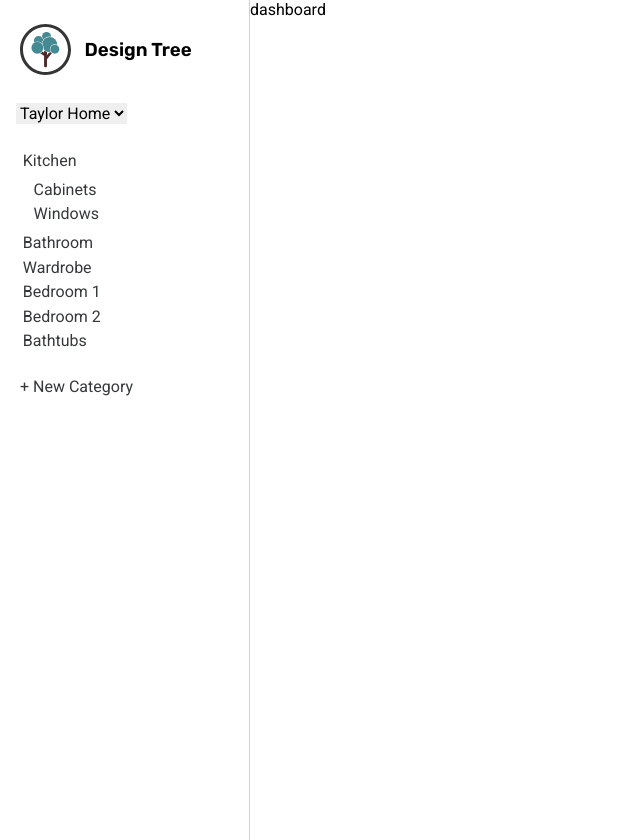
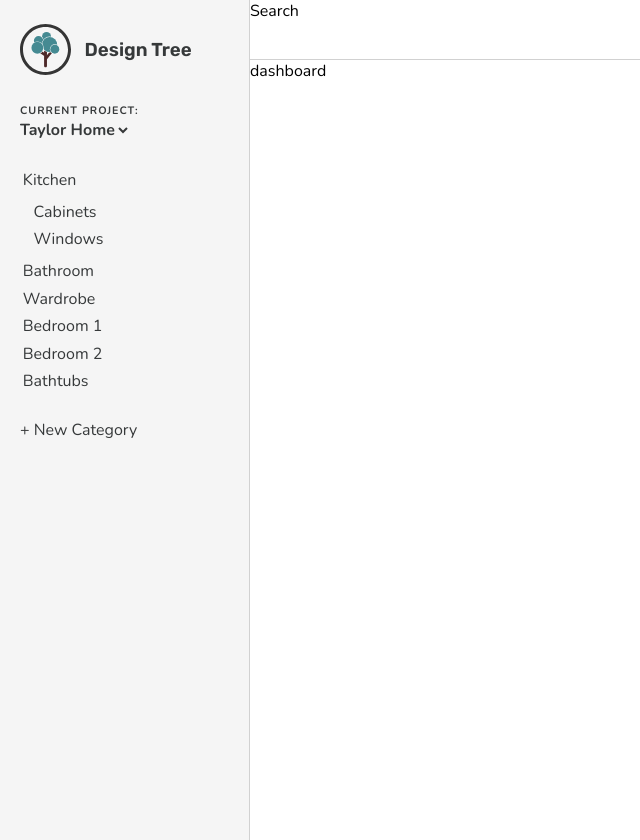
Before and after one commit to peter-yhc/design-tree-web, a React app: page /#/dashboard in a window 1280 px wide. Shown: the whole page, without its empty margins (0-640 px from the left). Built offline with nearby package versions, Linux system fonts and the light colour scheme.

Commit message:
moves global css to GlobalStyle.jsx, cleans up sidenav a bit more

```diff
--- a/package.json
+++ b/package.json
@@ -25,6 +25,7 @@
     "@types/styled-components": "^5.1.12",
     "react": "^17.0.2",
     "react-dom": "^17.0.2",
+    "react-feather": "^2.0.9",
     "react-router-dom": "^5.2.0",
     "styled-components": "^5.3.0",
     "typescript": "^4.3.5"
--- /dev/null
+++ b/src/GlobalStyles.tsx
@@ -0,0 +1,64 @@
+import { createGlobalStyle } from 'styled-components';
+import { ThemeType } from './theme';
+
+const GlobalStyle = createGlobalStyle<{theme: ThemeType}>`
+  html, body {
+    margin: 0;
+    padding: 0;
+    font-family: "Nunito", Arial, sans-serif;
+    font-size: 16px;
+    height: 100%;
+  }
+
+  #app {
+    height: 100%;
+  }
+
+  h1 {
+    font-size: 2em;
+    font-weight: 700;
+    font-family: "Rubik", sans-serif;
+  }
+
+  h2 {
+    font-size: 1.5em;
+    font-weight: 700;
+    font-family: "Rubik", sans-serif;
+  }
+
+  h3 {
+    font-size: 1.17em;
+    font-weight: 600;
+    font-family: "Rubik", sans-serif;
+  }
+
+  h4 {
+    font-size: 1em;
+    font-weight: 600;
+  }
+
+  h5 {
+    font-size: 0.83em;
+    font-weight: bold;
+  }
+
+  h6 {
+    font-size: 0.67em;
+    font-weight: bold;
+    margin: 0;
+    text-transform: uppercase;
+    letter-spacing: 1px;
+  }
+
+  h1, h2, h3, h4, h5, h6 {
+    color: ${(props) => props.theme.colours.black};
+  }
+
+  button, input, textarea, select {
+    font-size: inherit;
+    font-family: inherit;
+    color: ${(props) => props.theme.colours.black};
+  }
+`;
+
+export default GlobalStyle;
--- a/src/index.html
+++ b/src/index.html
@@ -4,60 +4,10 @@
   <meta charset="UTF-8">
   <meta name="viewport" content="width=device-width, initial-scale=1">
   <title>Design Tree</title>
+  <style>
+    @import url('https://fonts.googleapis.com/css2?family=Nunito:wght@400;500;700&family=Rubik:wght@600;700&display=swap');
+  </style>
 </head>
-<style>
-    @import url('https://fonts.googleapis.com/css2?family=Roboto:wght@400;500;700&family=Rubik:wght@600;700&display=swap');
-
-    html, body {
-        margin: 0;
-        padding: 0;
-        font-family: "Roboto", Arial, sans-serif;
-        font-size: 16px;
-        height: 100%;
-    }
-
-    #app {
-        height: 100%;
-    }
-
-    h1 {
-        font-size: 2em;
-        font-weight: 700;
-        font-family: "Rubik", sans-serif;
-    }
-
-    h2 {
-        font-size: 1.5em;
-        font-weight: 700;
-        font-family: "Rubik", sans-serif;
-    }
-
-    h3 {
-        font-size: 1.17em;
-        font-weight: 600;
-        font-family: "Rubik", sans-serif;
-    }
-
-    h4 {
-        font-size: 1em;
-        font-weight: 600;
-    }
-
-    h5 {
-        font-size: 0.83em;
-        font-weight: bold;
-    }
-
-    h6 {
-        font-size: 0.67em;
-        font-weight: bold;
-    }
-
-    button, input, textarea, select {
-        font-size: inherit;
-        font-family: inherit;
-    }
-</style>
 <body>
 <div id="app" style="height: 100%"></div>
 </body>
--- a/src/index.tsx
+++ b/src/index.tsx
@@ -4,10 +4,12 @@ import { HashRouter } from 'react-router-dom';
 import { ThemeProvider } from 'styled-components';
 import theme from 'theme';
 import App from './App';
+import GlobalStyle from './GlobalStyles';
 
 ReactDOM.render(
   <HashRouter>
     <ThemeProvider theme={theme}>
+      <GlobalStyle />
       <App />
     </ThemeProvider>
   </HashRouter>,
--- a/src/pages/components/base-container/BaseContainer.tsx
+++ b/src/pages/components/base-container/BaseContainer.tsx
@@ -6,6 +6,21 @@ const Container = styled.div`
   height: 100%;
   display: grid;
   grid-template-columns: 250px auto;
+  grid-template-rows: 60px auto;
+  grid-template-areas: "nav header" "nav main";
+`;
+
+const Nav = styled(SideNav)`
+  grid-area: nav;
+`;
+
+const Header = styled.header`
+  grid-area: header;
+  border-bottom: 1px ${(props) => props.theme.colours.grey} solid;
+`;
+
+const Main = styled.main`
+  grid-area: main;
 `;
 
 interface BaseContainerProps {
@@ -15,8 +30,13 @@ interface BaseContainerProps {
 export default function BaseContainer({ children }: BaseContainerProps) {
   return (
     <Container>
-      <SideNav />
-      {children}
+      <Nav />
+      <Header>
+        Search
+      </Header>
+      <Main>
+        {children}
+      </Main>
     </Container>
   );
 }
--- a/src/pages/components/select/Select.tsx
+++ b/src/pages/components/select/Select.tsx
@@ -4,6 +4,7 @@ import styled from 'styled-components';
 const SelectBox = styled.select`
   margin-left: -4px;
   border: 0;
+  background-color: transparent;
 `;
 
 interface SelectProps {
--- a/src/pages/components/side-nav/SideNav.tsx
+++ b/src/pages/components/side-nav/SideNav.tsx
@@ -1,4 +1,4 @@
-import React from 'react';
+import React, { HTMLAttributes } from 'react';
 import styled from 'styled-components';
 import Logo from 'assets/images/Logo.svg';
 import { Link } from 'react-router-dom';
@@ -9,6 +9,7 @@ const Nav = styled.nav`
   height: 100%;
   border-right: 1px ${(props) => props.theme.colours.grey} solid;
   padding: ${(props) => props.theme.innerSpacing.large};
+  background-color: ${(props) => props.theme.colours.lightGrey};
 `;
 
 const LogoContainer = styled.div`
@@ -47,9 +48,13 @@ const SubCategories = styled.div`
   display: flex;
   flex-direction: column;
 `;
+const ProjectLabel = styled.label`
+  display: block;
+  margin-top: ${(props) => props.theme.outerSpacing.medium};
+`;
 
 const ProjectSelect = styled(Select)`
-  margin-top: ${(props) => props.theme.outerSpacing.medium};
+  font-weight: 600;
   margin-bottom: ${(props) => props.theme.outerSpacing.medium};
 `;
 
@@ -57,7 +62,7 @@ const NewCategoryButton = styled(Button)`
   margin-top: ${(props) => props.theme.outerSpacing.medium}
 `;
 
-export default function SideNav() {
+export default function SideNav({ className }: HTMLAttributes<HTMLDivElement>) {
   const availableProjects = ['Taylor Home', 'Garden'];
   const activeCategories: Record<string, string[]> = {
     Kitchen: ['Cabinets', 'Windows'],
@@ -68,32 +73,35 @@ export default function SideNav() {
     Bathtubs: [],
   };
 
+  const renderCategories = () => Object.keys(activeCategories).map((category) => (
+    <React.Fragment key={category}>
+      <CategoryLink role="listitem" to="#">{category}</CategoryLink>
+      { activeCategories[category].length > 1
+        ? (
+          <SubCategories>
+            {activeCategories[category].map((subCategory) => (
+              <SubCategoryLink role="listitem" to="#" key={subCategory}>
+                {subCategory}
+              </SubCategoryLink>
+            ))}
+          </SubCategories>
+        )
+        : ''}
+    </React.Fragment>
+  ));
+
   return (
-    <Nav>
+    <Nav className={className}>
       <LogoContainer>
         <LogoImage src={Logo} alt="" />
         <h3>Design Tree</h3>
       </LogoContainer>
-      <ProjectSelect values={availableProjects} />
+      <ProjectLabel>
+        <h6>Current Project:</h6>
+        <ProjectSelect values={availableProjects} />
+      </ProjectLabel>
       <Categories role="list">
-        {
-          Object.keys(activeCategories).map((category) => (
-            <React.Fragment key={category}>
-              <CategoryLink role="listitem" to="#">{category}</CategoryLink>
-              {
-                activeCategories[category].length > 1
-                  ? (
-                    <SubCategories>
-                      {activeCategories[category].map((subCategory) => (
-                        <SubCategoryLink role="listitem" to="#" key={subCategory}>{subCategory}</SubCategoryLink>
-                      ))}
-                    </SubCategories>
-                  )
-                  : ''
-              }
-            </React.Fragment>
-          ))
-        }
+        { renderCategories() }
       </Categories>
       <NewCategoryButton inline>
         + New Category
--- a/src/theme/index.ts
+++ b/src/theme/index.ts
@@ -28,3 +28,9 @@ export default {
   innerSpacing,
   outerSpacing,
 };
+
+export interface ThemeType {
+  colours: any;
+  innerSpacing: any;
+  outerSpacing: any;
+}
```
Also changed, not shown: .eslintrc.js, 1 other file (tests, documents, lock files or other folders).
